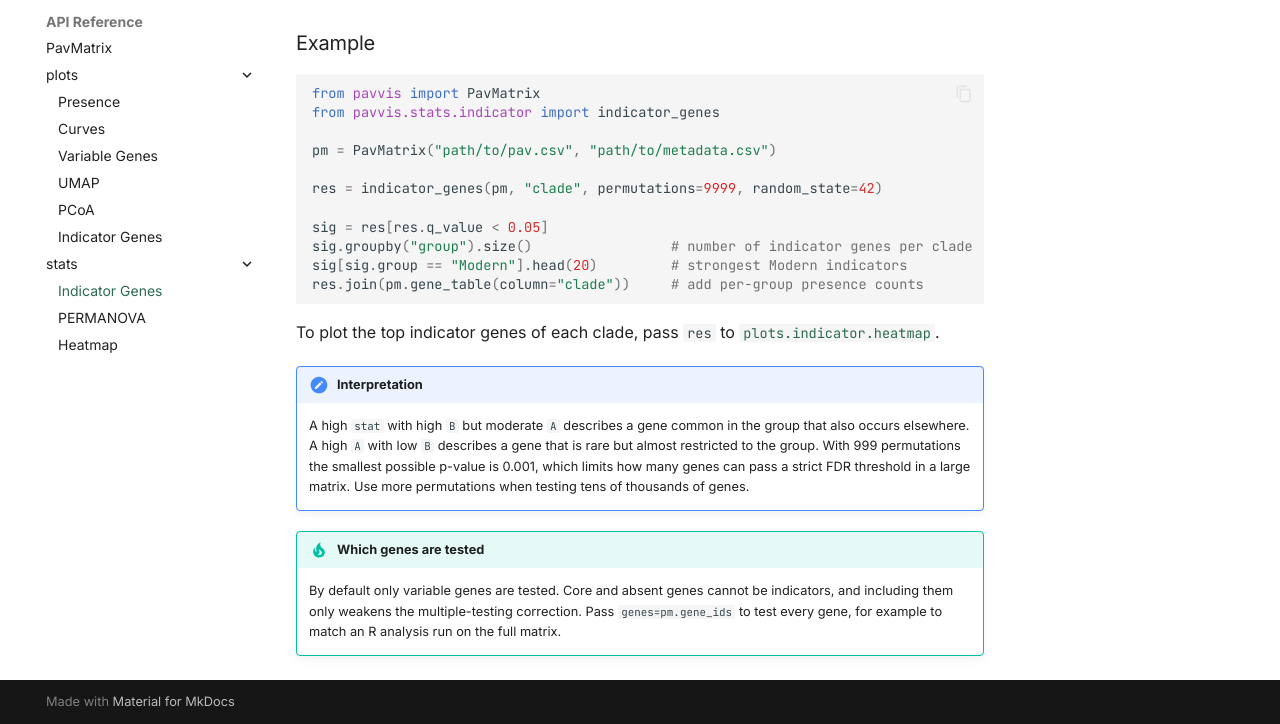
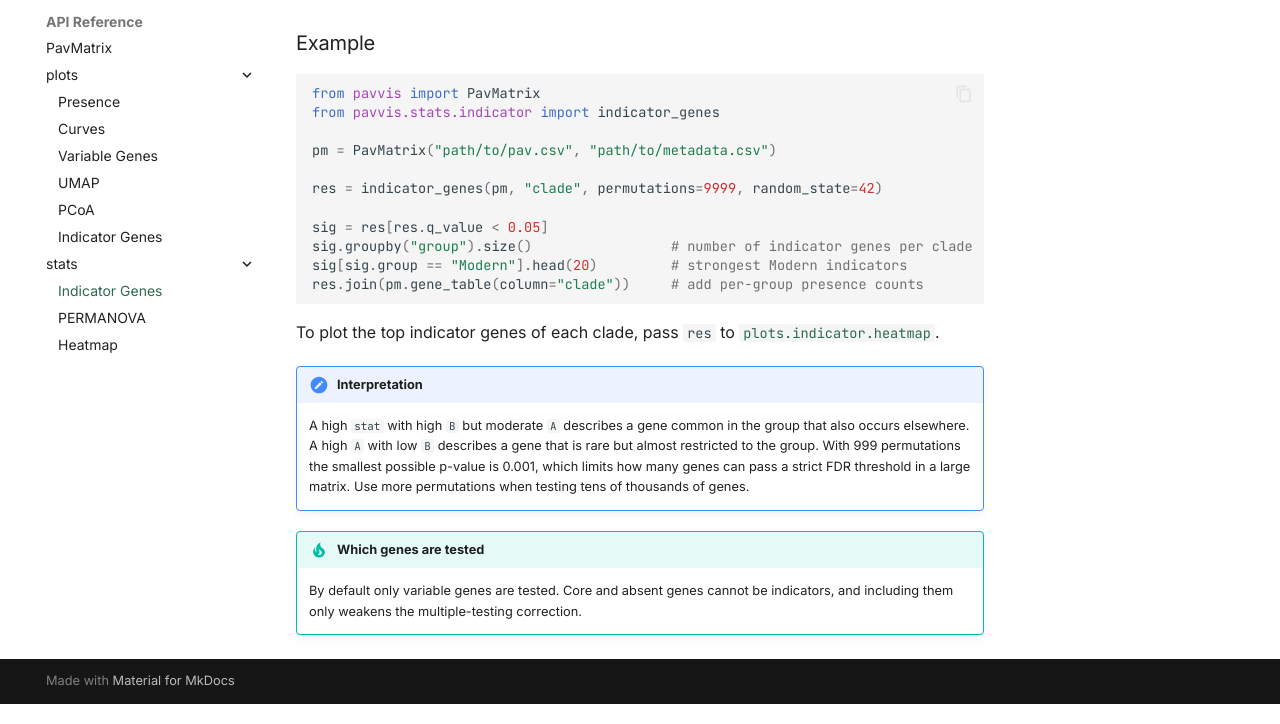
Before and after one commit to AppliedBioinformatics/pavvis, an MkDocs documentation site: the page built from docs/api/stats/indicator.md, in a window 1280 px wide and 900 px high, scrolled down 662 px, cut to the strip 176-900 px from the top of the window. Built offline with MkDocs 1.6.1 and Material for MkDocs 9.7.7, drawn with Linux system fonts in a browser that asks for light colours.

Commit message:
Revision of documentation

```diff
--- a/docs/api/stats/indicator.md
+++ b/docs/api/stats/indicator.md
@@ -48,5 +48,4 @@ To plot the top indicator genes of each clade, pass `res` to
 
 !!! tip "Which genes are tested"
     By default only variable genes are tested. Core and absent genes cannot be indicators, and including them only weakens
-    the multiple-testing correction. Pass `genes=pm.gene_ids` to test every gene, for example to match an R analysis run on
-    the full matrix.
+    the multiple-testing correction.
```
Also changed, not shown: docs/api/plots/indicator.md (+7 -7 lines), docs/api/plots/pcoa.md (+7 -5 lines), docs/statics/plots/png.png (added).
